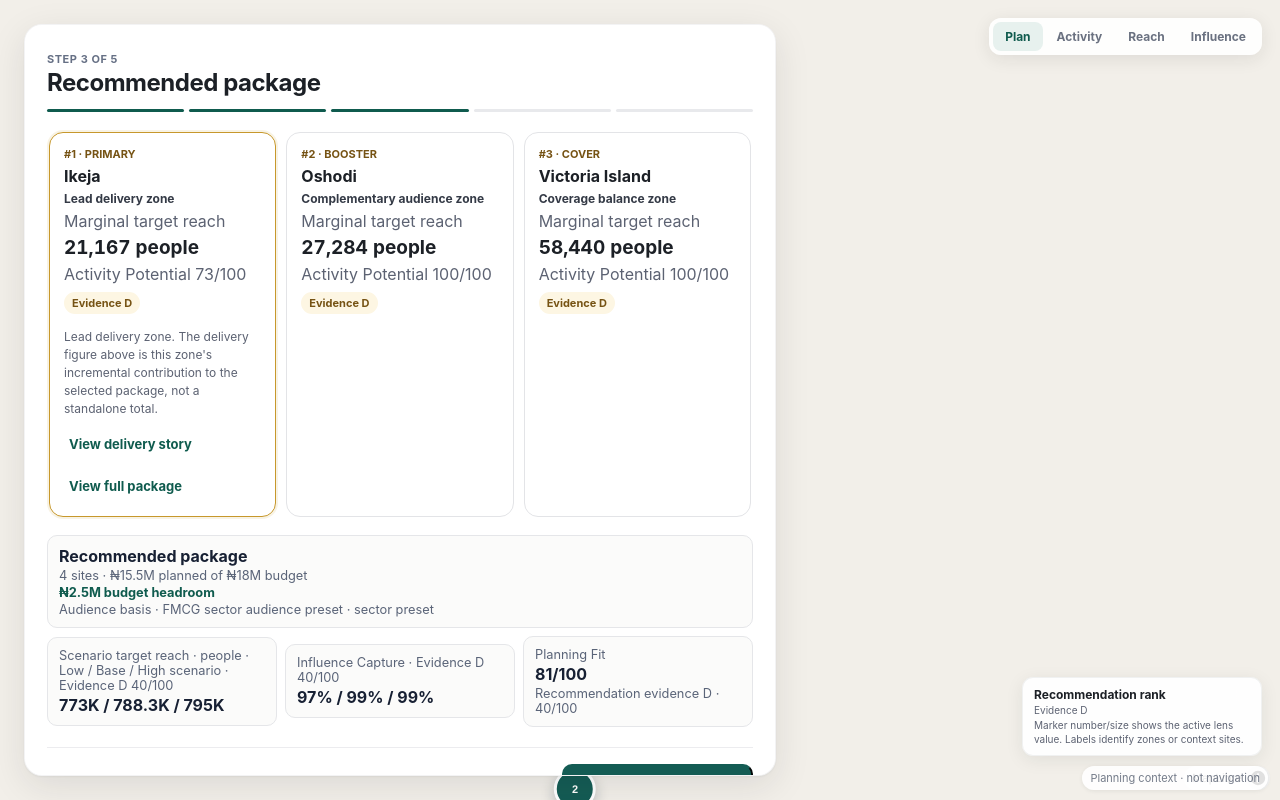
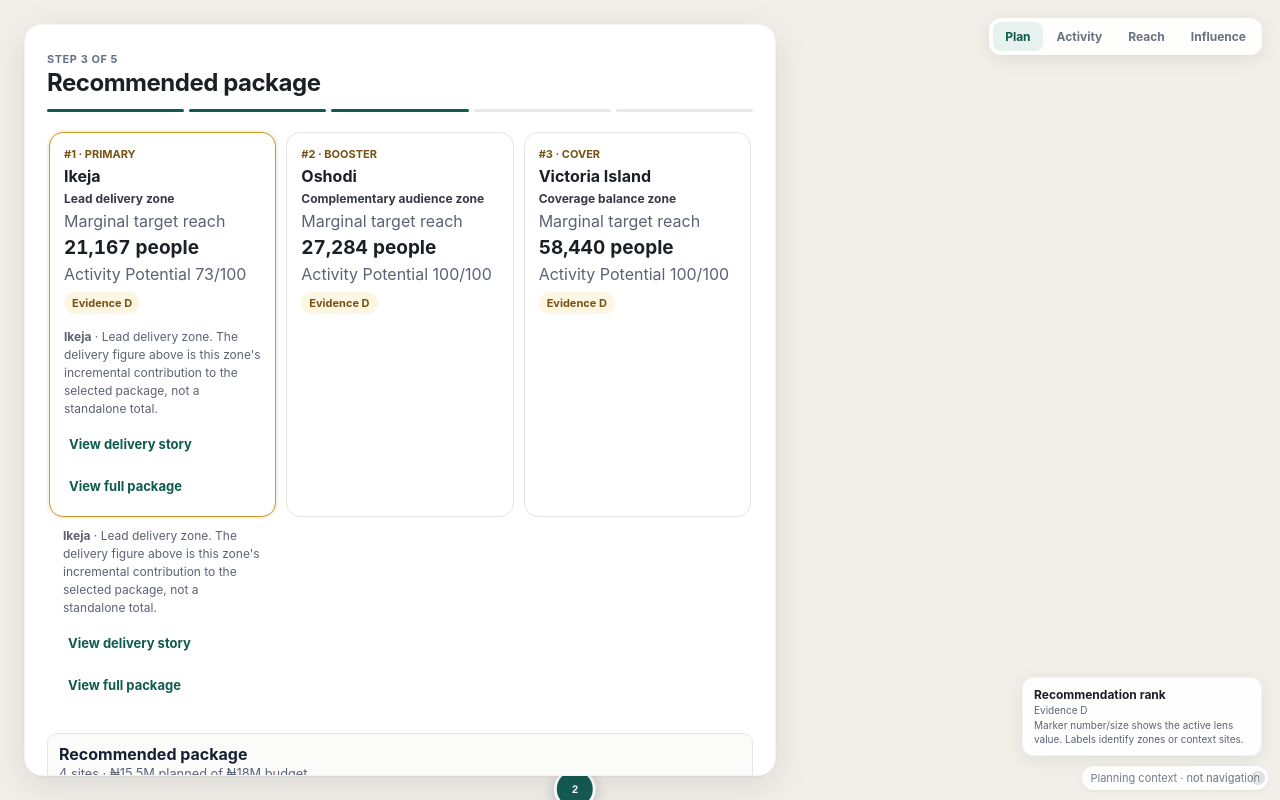
Before and after one commit to GeoTracka/ooh-datahub, a Next.js app: page / in a window 1280 px wide. Both pictures are taken after a click on the button "Use default timing & budget". Built offline with nearby package versions, Linux system fonts and the light colour scheme.

Commit message:
refine desktop recommendation comparison detail

```diff
--- a/src/features/RecommendationCarousel.tsx
+++ b/src/features/RecommendationCarousel.tsx
@@ -27,6 +27,43 @@ function deliveryFor(
   };
 }
 
+function SelectedZoneDetail({
+  card,
+  className,
+  onExplain,
+  onShowFullPackage,
+}: {
+  card: ZoneCard;
+  className?: string;
+  onExplain(): void;
+  onShowFullPackage(): void;
+}) {
+  return (
+    <div className={`recommendation-selected-detail${className ? ` ${className}` : ""}`}>
+      <p>
+        <strong>{card.label}</strong> · {card.role}. The delivery figure above is this
+        zone&apos;s incremental contribution to the selected package, not a standalone total.
+      </p>
+      <div className="recommendation-focus-actions">
+        <button
+          type="button"
+          className="explorer-link-button recommendation-story"
+          onClick={onExplain}
+        >
+          View delivery story
+        </button>
+        <button
+          type="button"
+          className="explorer-link-button"
+          onClick={onShowFullPackage}
+        >
+          View full package
+        </button>
+      </div>
+    </div>
+  );
+}
+
 export function RecommendationCarousel({
   cards,
   objective,
@@ -42,6 +79,8 @@ export function RecommendationCarousel({
   onSelect(zoneId: string | null): void;
   onExplain(zoneId: string): void;
 }) {
+  const selectedCard = cards.find((card) => card.zoneId === selectedZoneId) ?? null;
+
   return (
     <div className="recommendation-carousel" aria-label="Recommended package zones">
       {cards.map((card) => {
@@ -74,32 +113,24 @@ export function RecommendationCarousel({
               <span className="recommendation-evidence">{evidenceLabel}</span>
             </button>
             {selected && (
-              <div className="recommendation-selected-detail">
-                <p>
-                  {card.role}. The delivery figure above is this zone&apos;s incremental
-                  contribution to the selected package, not a standalone total.
-                </p>
-                <div className="recommendation-focus-actions">
-                  <button
-                    type="button"
-                    className="explorer-link-button recommendation-story"
-                    onClick={() => onExplain(card.zoneId)}
-                  >
-                    View delivery story
-                  </button>
-                  <button
-                    type="button"
-                    className="explorer-link-button"
-                    onClick={() => onSelect(null)}
-                  >
-                    View full package
-                  </button>
-                </div>
-              </div>
+              <SelectedZoneDetail
+                card={card}
+                className="recommendation-selected-detail-mobile"
+                onExplain={() => onExplain(card.zoneId)}
+                onShowFullPackage={() => onSelect(null)}
+              />
             )}
           </article>
         );
       })}
+      {selectedCard && (
+        <SelectedZoneDetail
+          card={selectedCard}
+          className="recommendation-selected-detail-desktop"
+          onExplain={() => onExplain(selectedCard.zoneId)}
+          onShowFullPackage={() => onSelect(null)}
+        />
+      )}
     </div>
   );
 }
```
